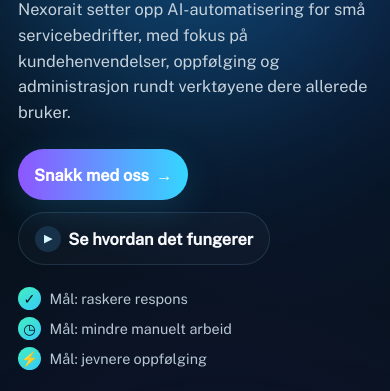
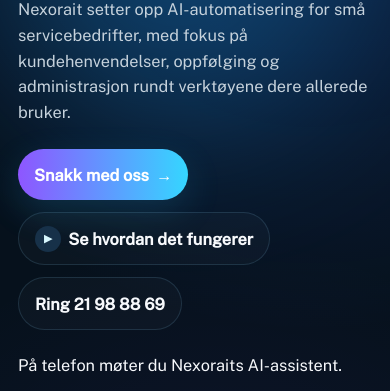
Before and after one commit to nexorait-norway/nexorait-no, a plain HTML site: page index.html in a window 390 px wide. Shown: the part 406-797 px from the top of the page. Drawn offline with Linux system fonts and the light colour scheme.

Commit message:
Publish Nexorait AI phone contact on production website

```diff
--- a/index.html
+++ b/index.html
@@ -39,7 +39,9 @@
           <div class="hero-actions">
             <a class="button button-primary" href="mailto:kontakt@nexorait.no?subject=Snakk%20med%20Nexorait">Snakk med oss <span>→</span></a>
             <a class="button button-secondary" href="#hvordan"><span class="play">▶</span> Se hvordan det fungerer</a>
+            <a class="button button-secondary" href="tel:+4721988869" aria-label="Ring Nexoraits AI-assistent på 21 98 88 69">Ring 21 98 88 69</a>
           </div>
+          <p>På telefon møter du Nexoraits AI-assistent.</p>
           <div class="trust-row">
             <span><i>✓</i> Mål: raskere respons</span>
             <span><i>◷</i> Mål: mindre manuelt arbeid</span>
@@ -324,6 +326,7 @@
       </a>
       <span>© 2026 Nexorait</span>
       <a href="mailto:kontakt@nexorait.no">kontakt@nexorait.no</a>
+      <a href="tel:+4721988869" aria-label="Ring Nexorait på 21 98 88 69">Telefon: 21 98 88 69</a>
     </div>
   </footer>
 </body>
```
